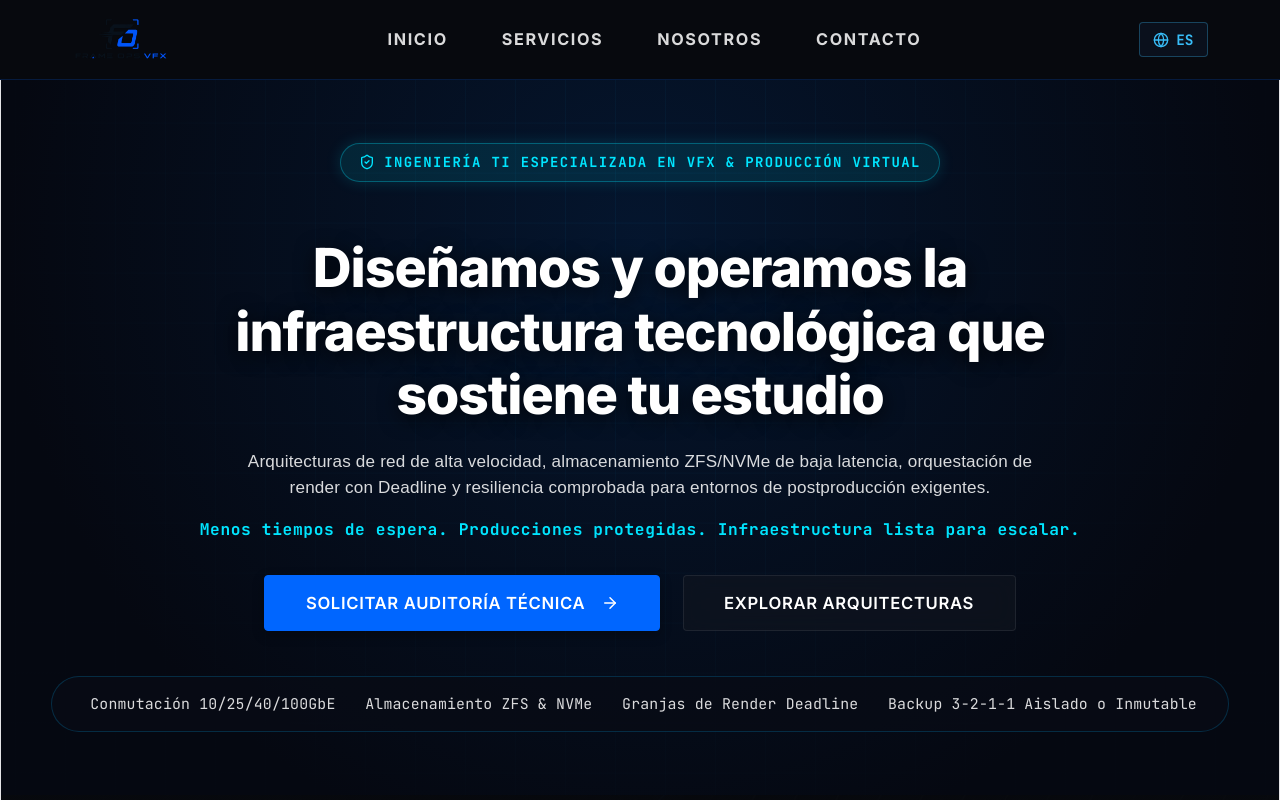
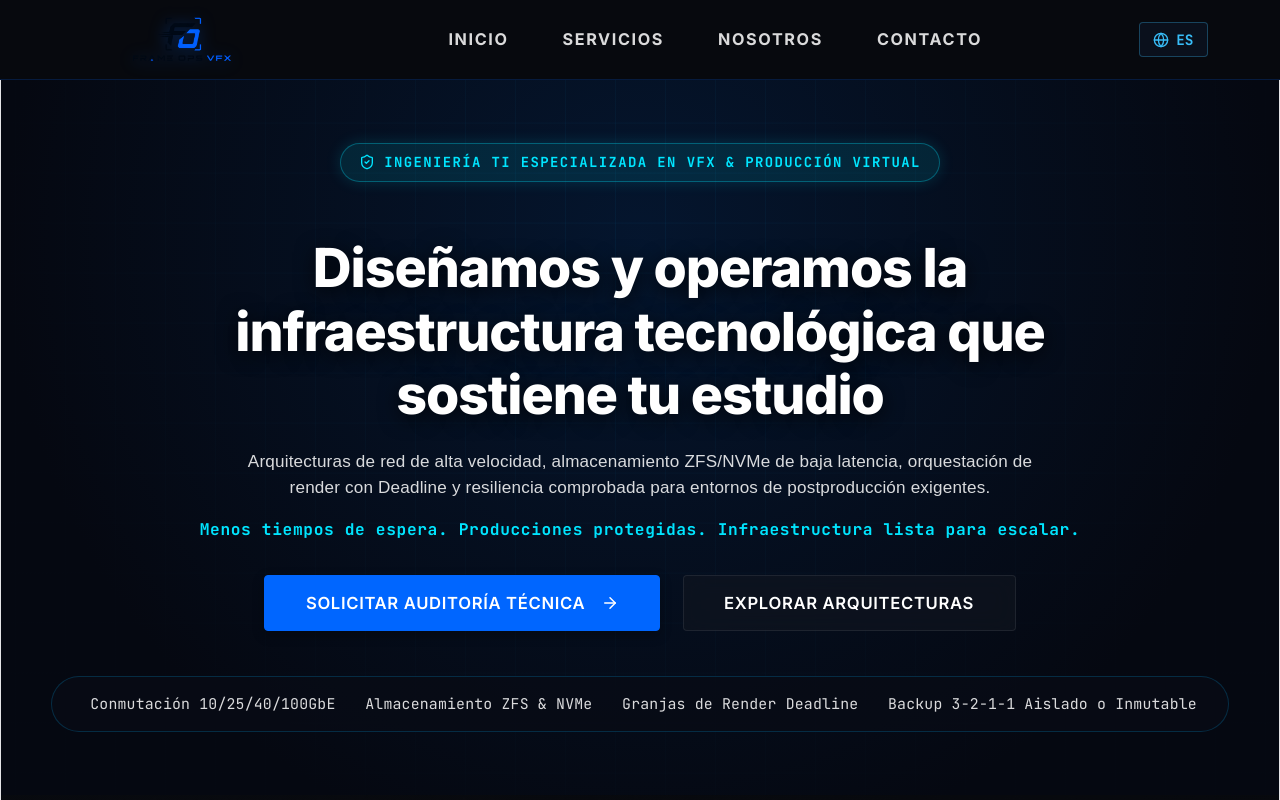
Before and after one commit to opuusmagna/Frame_ops_vfx, a React (Vite) app: page / in a window 1280 px wide. Shown: the top 800 px of the page. Built offline with nearby package versions, Linux system fonts and the light colour scheme.

Commit message:
fix(v2): checkpoint R.2.2 - fix full-page screenshot canvas rendering, navbar logo contrast and generate telemetry evidence

```diff
--- a/src/components/Navbar.css
+++ b/src/components/Navbar.css
@@ -70,17 +70,18 @@
 }
 
 .brand-logo-img {
-  max-width: 220px;
-  height: 48px;
-  width: auto;
+  width: 220px;
+  height: 52px;
   object-fit: contain;
+  filter: brightness(1.15) contrast(1.1) drop-shadow(0 2px 8px rgba(0, 102, 255, 0.35));
   transition: all 0.3s ease;
 }
 
 .master-navbar.scrolled .brand-logo-img {
-  height: 42px;
-  max-width: 190px;
+  width: 190px;
+  height: 44px;
 }
+
 
 
 .brand-logo-container:hover .brand-logo-img {
--- a/src/styles/global.css
+++ b/src/styles/global.css
@@ -14,7 +14,7 @@ html {
 
 html, body {
   width: 100%;
-  height: 100%;
+  min-height: 100%;
   background-color: var(--bg-0);
   color: var(--text-white);
   font-family: var(--font-body);
@@ -86,7 +86,7 @@ button {
   background-size: cover;
   background-position: center center;
   background-repeat: no-repeat;
-  background-attachment: fixed;
+  background-attachment: scroll;
 }
 
 .section-with-bg::before {
```
